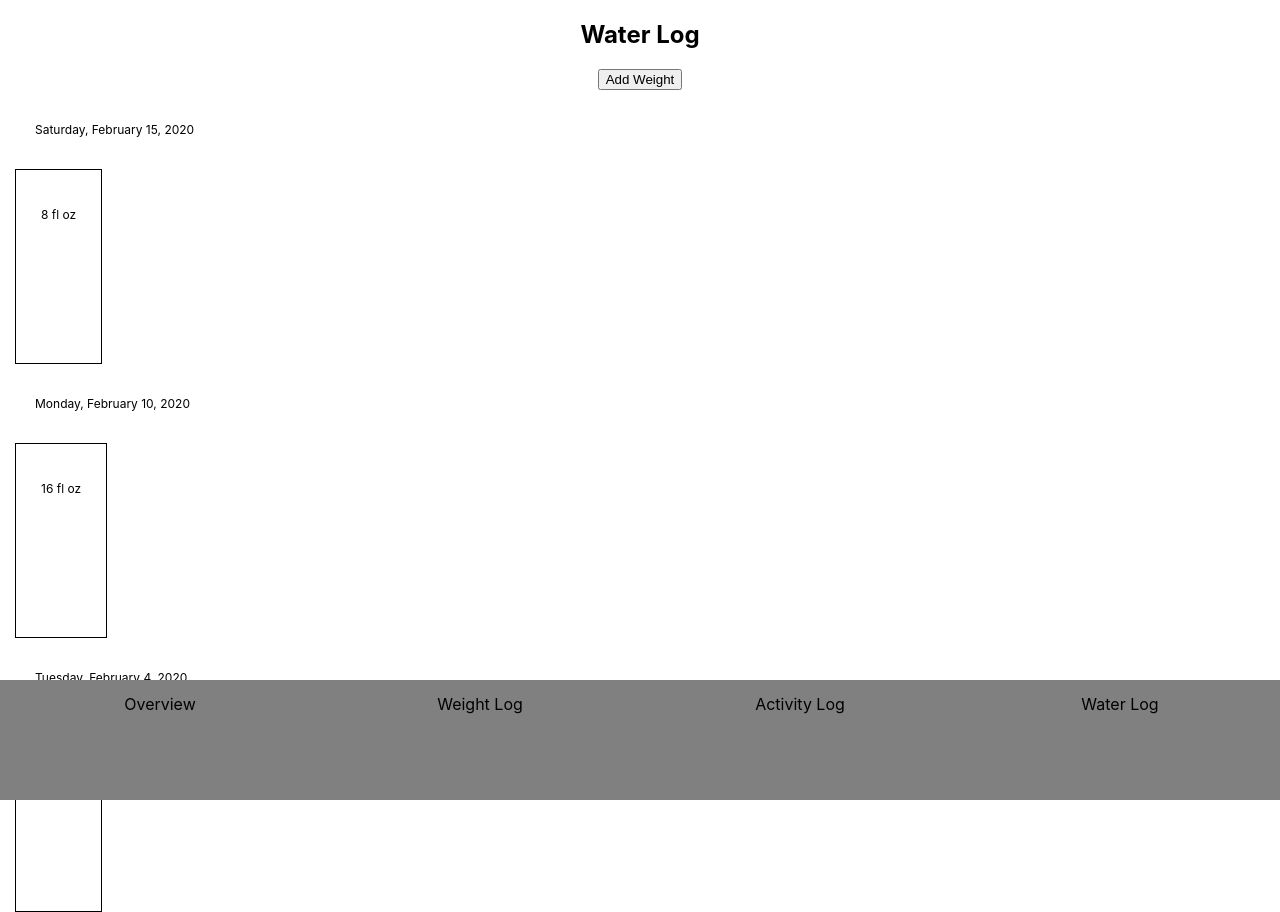
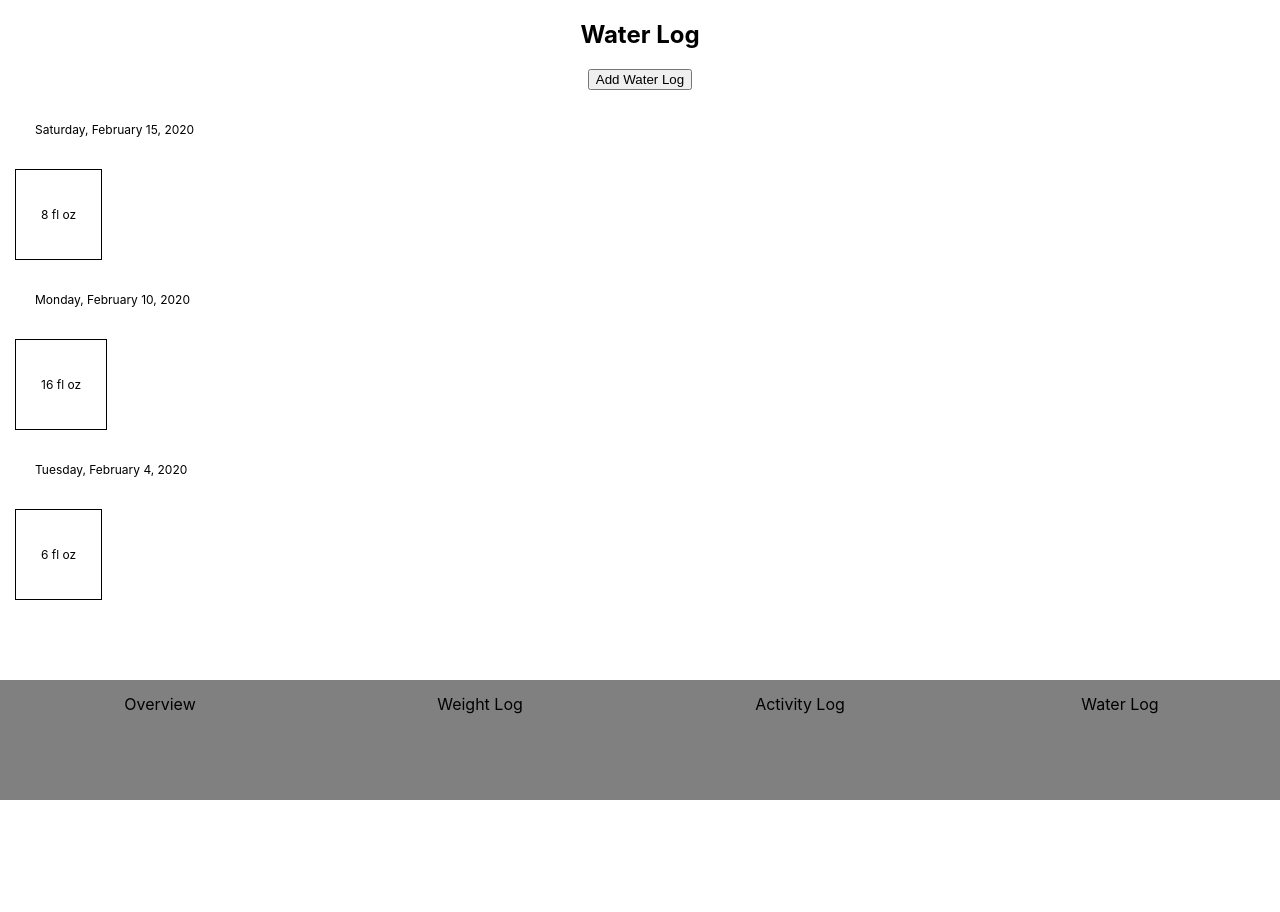
Before and after one commit to cfloyd252/My-Fit-Journal-Client, a React (Create React App) app: page /journal/water in a window 1280 px wide. After the commit the page ends 800 px from the top, so only its background shows below. Built offline with nearby package versions, Linux system fonts and the light colour scheme; the HTML template or start-up script is replaced by a standard one.

Commit message:
fixed log entry return values

```diff
--- a/src/Components/EntryLog/EntryLog.js
+++ b/src/Components/EntryLog/EntryLog.js
@@ -3,11 +3,17 @@ import './EntryLog.css'
 
 export class EntryLog extends Component {
   render() {
+    if (this.props.entryInfo.activity_name === undefined) {
+      return (
+        <div className="log-data">
+          <p>{this.props.entryInfo.quanity} {this.props.entryInfo.unitOfMeasure}</p>
+        </div>
+      )
+    }
     return (
       <div className="log-data">
-      <p>{this.props.entryInfo.quanity} {this.props.entryInfo.unitOfMeasure}</p>
       <p>{this.props.entryInfo.activity_name}</p>
-      <p>{this.props.entryInfo.duration}</p>
+      <p>Duration: {this.props.entryInfo.duration}</p>
     </div>
     )
   }
--- a/src/Components/LogView/LogView.js
+++ b/src/Components/LogView/LogView.js
@@ -21,7 +21,7 @@ export class LogView extends Component {
     return (
       <section className='Log-View'>
         <h1>{this.props.title}</h1>
-        <button className="add-data">Add Weight</button>
+          <button className="add-data">Add {this.props.title}</button>
         {entryRows}
       </section>
     )
```
